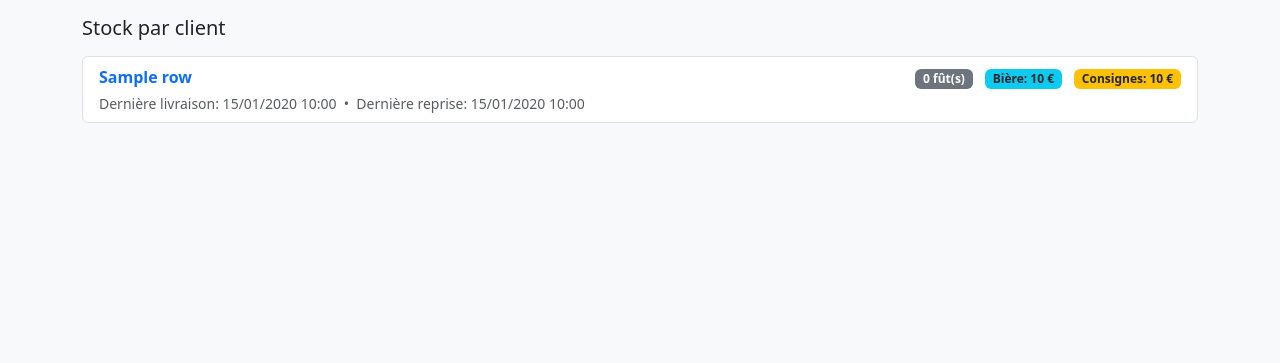
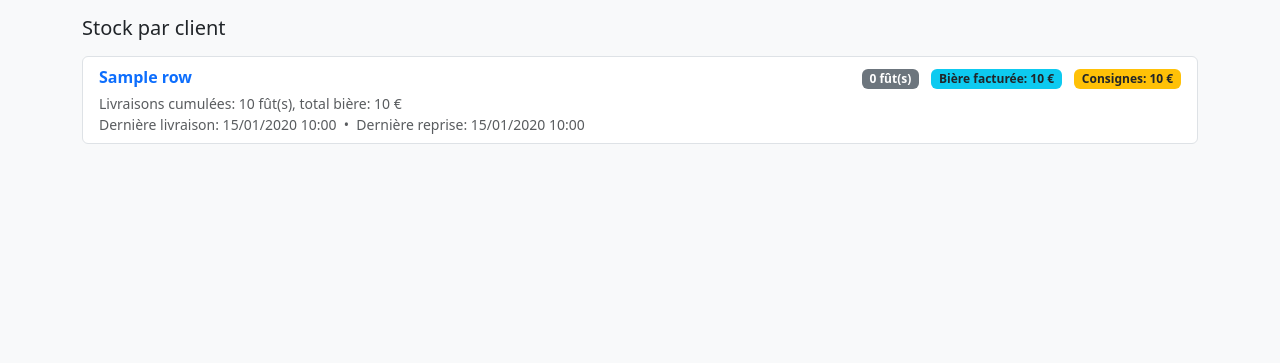
Before and after one commit to lecentrallanderneau-oss/livraison-et-suivi-futs, a Flask app: template templates/index.html in a window 1280 px wide. Shown: the part 57-420 px from the top of the page. Run offline with Flask 3, Linux system fonts and the light colour scheme; the template is opened without the code that fills it: most values are stand-ins (such as "Sample title", 1, 10 or a date in 2020).

Commit message:
Update index.html

```diff
--- a/templates/index.html
+++ b/templates/index.html
@@ -10,11 +10,14 @@
       <a class="text-decoration-none fw-semibold" href="{{ url_for('client_detail', client_id=r.id) }}">{{ r.name }}</a>
       <span class="text-nowrap">
         <span class="badge bg-secondary me-2">{{ in_place }} fût(s)</span>
-        <span class="badge bg-info text-dark me-2">Bière: {{ '%.0f'|format(r.beer_in_play) }} €</span>
+        <span class="badge bg-info text-dark me-2">Bière facturée: {{ '%.0f'|format(r.beer_billed_cum) }} €</span>
         <span class="badge bg-warning text-dark">Consignes: {{ '%.0f'|format(r.deposit_in_play) }} €</span>
       </span>
     </div>
     <div class="small text-muted mt-1">
+      Livraisons cumulées: {{ r.delivered_qty_cum or 0 }} fût(s), total bière: {{ '%.0f'|format(r.beer_billed_total or 0) }} €
+    </div>
+    <div class="small text-muted">
       {% if r.last_delivery_at %}Dernière livraison: {{ r.last_delivery_at.strftime('%d/%m/%Y %H:%M') }}{% else %}Aucune livraison{% endif %}
       &nbsp;•&nbsp;
       {% if r.last_pickup_at %}Dernière reprise: {{ r.last_pickup_at.strftime('%d/%m/%Y %H:%M') }}{% else %}Aucune reprise{% endif %}
```
